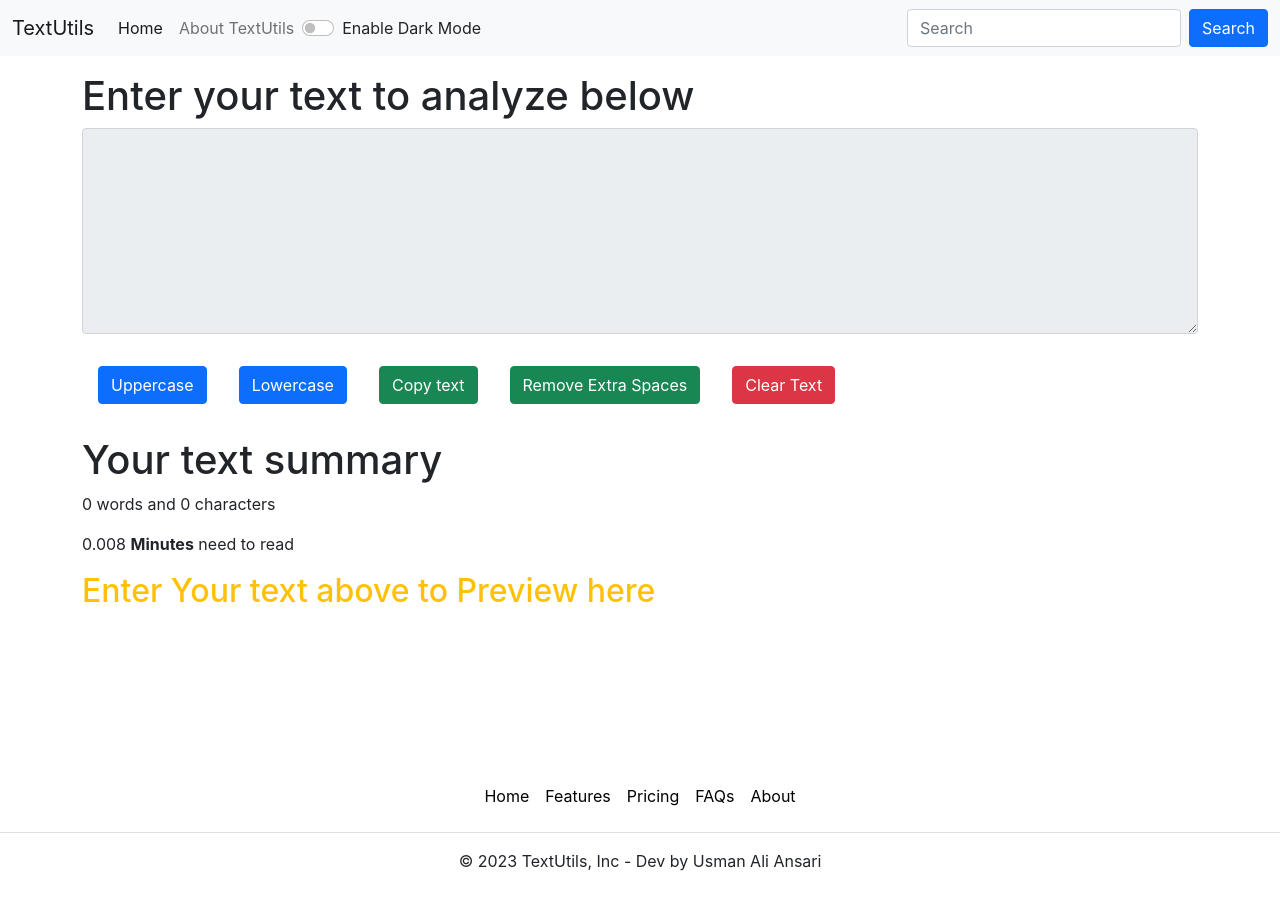
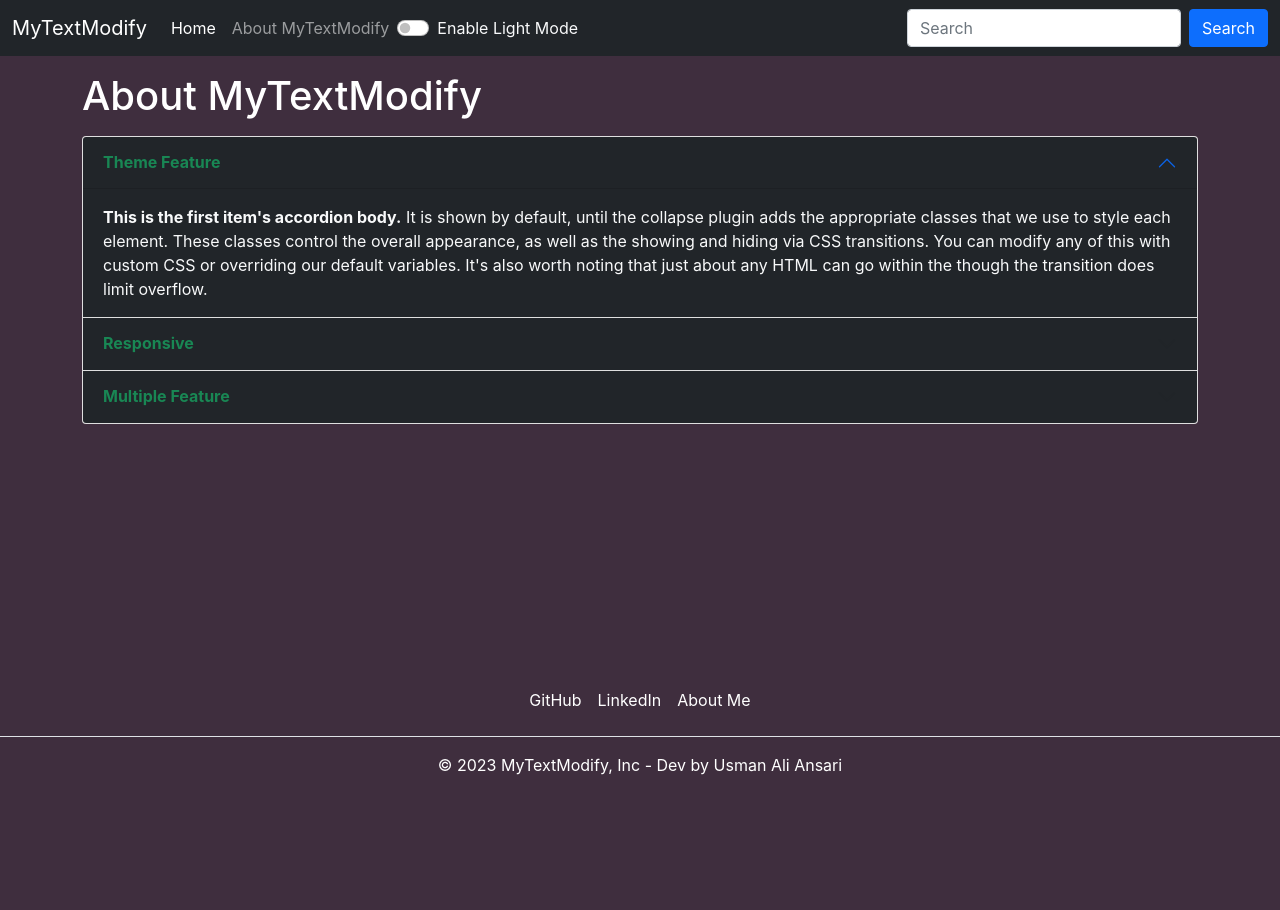
Before and after one commit to github-usman/web_dev, a React (Create React App) app in the folder ReactApps/textutils/: page /about in a window 1280 px wide. Shown: the top 910 px of the page. After the commit the page ends 800 px from the top, so only its background shows below. Built offline with nearby package versions, Linux system fonts and the light colour scheme.

Commit message:
Completed and deploy on the host sever and web name is = https://mytextmodify.netlify.app/

```diff
--- a/ReactApps/textutils/package.json
+++ b/ReactApps/textutils/package.json
@@ -10,6 +10,7 @@
     "react": "^18.2.0",
     "react-copy-to-clipboard": "^5.1.0",
     "react-dom": "^18.2.0",
+    "react-router-dom": "^6.14.2",
     "react-scripts": "5.0.1",
     "styled-components": "^6.0.5",
     "web-vitals": "^2.1.4"
--- a/ReactApps/textutils/public/index.html
+++ b/ReactApps/textutils/public/index.html
@@ -7,7 +7,7 @@
     <meta name="theme-color" content="#000000" />
     <meta
       name="description"
-      content="Web site created using create-react-app"
+      content="TextUtils is a utility which can be used to manipulate your text in the way you want, i.e. uppercase lowerase etc."
     />
     <link rel="apple-touch-icon" href="%PUBLIC_URL%/logo192.png" />
     <!--
@@ -32,7 +32,7 @@
       work correctly both with client-side routing and a non-root public URL.
       Learn how to configure a non-root public URL by running `npm run build`.
     -->
-    <title>TextUtils</title>
+    <title>MyTextModify Home</title>
   </head>
   <body>
     <noscript>You need to enable JavaScript to run this app.</noscript>
--- a/ReactApps/textutils/src/App.jsx
+++ b/ReactApps/textutils/src/App.jsx
@@ -1,14 +1,19 @@
 import Navbar from './component/Navbar';
 import React,{useState} from 'react';
 import TextForm from './component/TextForm';
-import Footer from './component/Footer';
 import Alert from './component/Alert';
-// import About from './component/About';
+import About from './component/About';
+import {
+  BrowserRouter,
+  Routes,
+  Route,
+} from "react-router-dom";
+
 
 
 function App() {
 
-  const [mode, setMode] = useState("Enable Dark Mode");
+  const [mode, setMode] = useState("Enable Light Mode");
   const [alert, setAlert] = useState(null);
 
   const showAlert =(message,type)=>{
@@ -21,11 +26,12 @@ function App() {
     }, 1500);
   }
 
-  // setTimeout(
-  //   showAlert,3000
-  // );
 
-
+// by default Dark mode
+     if(mode !== 'Enable Dark Mode'){
+     document.body.style.backgroundColor = '#3F2E3E';
+     document.body.style.color="white";
+    }
 
   const toggle =()=>{
     if(mode === "Enable Dark Mode"){
@@ -38,7 +44,7 @@ function App() {
       document.body.style.backgroundColor = '#3F2E3E';
      document.body.style.color="white";
       setMode('Enable Light Mode');
-      showAlert("Dark Activated","success ");
+      showAlert("Dark Mode Activated","success ");
     }else{
 
       setMode(
@@ -52,17 +58,23 @@ function App() {
       document.body.style.color="black";
 
       setMode('Enable Dark Mode');
-      showAlert("Light Activated","success ");
+      showAlert("Light Mode Activated","success ");
     }
   }
 
   return (
     <>
-     < Navbar mode={mode} toggle={toggle} logo="TextUtils" home="Home" about="About TextUtils"/>
+    {/*  exact is must for exact path */}
+     <BrowserRouter>
+     < Navbar mode={mode} toggle={toggle} logo="MyTextModify" home="Home" about="About MyTextModify"/>
      <Alert alert={alert}/>
-     <TextForm mode={mode} showAlert={showAlert} heading="Enter your text to analyze below"/>
-     {/* <About/> */}
-     <Footer mode={mode}/>
+      <Routes>
+          <Route exact path="/" element={<TextForm mode={mode} showAlert={showAlert} heading="Enter your text to analyze below"/>} />
+          <Route exact path="/about"  element={  <About mode={mode} logo="MyTextModify"/>} />
+
+      </Routes>
+
+    </BrowserRouter>
 
     </>
 
--- a/ReactApps/textutils/src/component/About.jsx
+++ b/ReactApps/textutils/src/component/About.jsx
@@ -1,49 +1,28 @@
-import React, { useState } from "react";
+import React from "react";
+import Footer from "./Footer";
+import './Footer';
 
-export default function About() {
 
-  const [myStyle, setMyStyle] = useState(
-    {
+export default function About(props) {
 
-    }
-  )
 
-  const [btnText, setBtnText] = useState('Enable Dark Mode')
-
-  const toggleStyle =()=>{
-    if(myStyle.color === 'white'){
-      setMyStyle({
-      color:'black',
-      backgroundColor:'white',
-
-    })
-    setBtnText('Enable Dark Mode')
-    }else{
-      setMyStyle({
-        color:'white',
-        backgroundColor:'black',
-        borderRadius:'8px'
-      })
-    setBtnText('Enable Light Mode')
-    }
-  }
   return (
     <>
-      <div className="container" style={myStyle}>
-        <h1 className="my-3">About Us</h1>
+      <div className={"container" } >
+        <h1 className="my-3">About {props.logo}</h1>
         <div className="accordion" id="accordionExample">
           <div className="accordion-item">
-            <h2 className="accordion-header" id="headingOne">
+            <h2 className="accordion-header " id="headingOne">
               <button
-                className="accordion-button"
+                className={`accordion-button ${props.mode==='Enable Dark Mode'?'bg-light text-dark':'bg-dark text-light'} `}
                 type="button"
                 data-bs-toggle="collapse"
                 data-bs-target="#collapseOne"
                 aria-expanded="true"
                 aria-controls="collapseOne"
-                style={myStyle}
+
               >
-                Accordion Item #1
+                <strong className="text-success">Theme Feature</strong>
               </button>
             </h2>
             <div
@@ -51,9 +30,9 @@ export default function About() {
               className="accordion-collapse collapse show"
               aria-labelledby="headingOne"
               data-bs-parent="#accordionExample"
-              style={myStyle}
+
             >
-              <div className="accordion-body">
+              <div className={`accordion-body ${props.mode==='Enable Dark Mode'?'bg-light text-dark':'bg-dark text-light'} `}>
                 <strong>This is the first item's accordion body.</strong> It is
                 shown by default, until the collapse plugin adds the appropriate
                 classes that we use to style each element. These classes control
@@ -69,15 +48,16 @@ export default function About() {
           <div className="accordion-item">
             <h2 className="accordion-header" id="headingTwo">
               <button
-                className="accordion-button collapsed"
+                className={`accordion-button ${props.mode==='Enable Dark Mode'?'bg-light text-dark':'bg-dark text-light'} collapsed`}
                 type="button"
                 data-bs-toggle="collapse"
                 data-bs-target="#collapseTwo"
                 aria-expanded="false"
                 aria-controls="collapseTwo"
-                style={myStyle}
+
               >
-                Accordion Item #2
+                <strong className="text-success">Responsive</strong>
+
               </button>
             </h2>
             <div
@@ -85,9 +65,9 @@ export default function About() {
               className="accordion-collapse collapse"
               aria-labelledby="headingTwo"
               data-bs-parent="#accordionExample"
-              style={myStyle}
+
             >
-              <div className="accordion-body">
+              <div className={`accordion-body ${props.mode==='Enable Dark Mode'?'bg-light text-dark':'bg-dark text-light'} `}>
                 <strong>This is the second item's accordion body.</strong> It is
                 hidden by default, until the collapse plugin adds the
                 appropriate classes that we use to style each element. These
@@ -103,15 +83,16 @@ export default function About() {
           <div className="accordion-item">
             <h2 className="accordion-header" id="headingThree">
               <button
-                className="accordion-button collapsed"
+                className={`accordion-button ${props.mode==='Enable Dark Mode'?'bg-light text-dark':'bg-dark text-light'}  collapsed`}
                 type="button"
                 data-bs-toggle="collapse"
                 data-bs-target="#collapseThree"
                 aria-expanded="false"
                 aria-controls="collapseThree"
-                style={myStyle}
+
               >
-                Accordion Item #3
+                <strong className="text-success">Multiple Feature</strong>
+
               </button>
             </h2>
             <div
@@ -119,9 +100,9 @@ export default function About() {
               className="accordion-collapse collapse"
               aria-labelledby="headingThree"
               data-bs-parent="#accordionExample"
-              style={myStyle}
+
             >
-              <div className="accordion-body">
+              <div className={`accordion-body ${props.mode==='Enable Dark Mode'?'bg-light text-dark':'bg-dark text-light'} `}>
                 <strong>This is the third item's accordion body.</strong> It is
                 hidden by default, until the collapse plugin adds the
                 appropriate classes that we use to style each element. These
@@ -135,11 +116,10 @@ export default function About() {
             </div>
           </div>
         </div>
-        <div className="container my-3 p-3">
-      <button onClick={toggleStyle} type="button" className="btn btn-primary">{btnText}</button>
       </div>
+      <div className="about_footer">
+      <Footer mode={props.mode}/>
       </div>
-
     </>
   );
 }
--- a/ReactApps/textutils/src/component/Footer.css
+++ b/ReactApps/textutils/src/component/Footer.css
@@ -1,7 +1,3 @@
-.body{
-    margin-top: 150px;
-    margin-bottom: 10px;
-}
 
 .body_footer_li_white{
 
@@ -14,3 +10,8 @@
     color: black;
 
 }
+
+
+.about_footer{
+    margin-top: 20%;
+}
--- a/ReactApps/textutils/src/component/Footer.jsx
+++ b/ReactApps/textutils/src/component/Footer.jsx
@@ -4,37 +4,28 @@ import './Footer.css';
 export default function Footer(props) {
   return (
     <>
-      <div className="body ">
-        <footer className="py-3 my-4 ">
+      <div className="body_footer ">
+        <footer className="box_footer">
           <ul className="nav justify-content-center border-bottom pb-3 mb-3 ">
             <li className="nav-item">
-              <a href="/" className={`nav-link px-2 ${ props.mode==='Enable Dark Mode'?'body_footer_li_black':'body_footer_li_white'} `}>
-                Home
+              <a href="https://github.com/github-usman" target="_blank" rel="noreferrer"className={`nav-link px-2 ${ props.mode==='Enable Dark Mode'?'body_footer_li_black':'body_footer_li_white'} `}>
+                GitHub
               </a>
             </li>
             <li className="nav-item">
-              <a href="/" className={`nav-link px-2 ${ props.mode==='Enable Dark Mode'?'body_footer_li_black':'body_footer_li_white'} `}>
-                Features
+              <a href="https://www.linkedin.com/in/u-s-m-a-n/" target="_blank" rel="noreferrer" className={`nav-link px-2 ${ props.mode==='Enable Dark Mode'?'body_footer_li_black':'body_footer_li_white'} `}>
+                LinkedIn
               </a>
             </li>
+
             <li className="nav-item">
-              <a href="/" className={`nav-link px-2 ${ props.mode==='Enable Dark Mode'?'body_footer_li_black':'body_footer_li_white'} `}>
-                Pricing
-              </a>
-            </li>
-            <li className="nav-item">
-              <a href="/" className={`nav-link px-2 ${ props.mode==='Enable Dark Mode'?'body_footer_li_black':'body_footer_li_white'} `}>
-                FAQs
-              </a>
-            </li>
-            <li className="nav-item">
-              <a href="/" className={`nav-link px-2 ${ props.mode==='Enable Dark Mode'?'body_footer_li_black':'body_footer_li_white'} `}>
-                About
+              <a href="https://www.linkedin.com/in/u-s-m-a-n/" target="_blank" rel="noreferrer" className={`nav-link px-2 ${ props.mode==='Enable Dark Mode'?'body_footer_li_black':'body_footer_li_white'} `}>
+                About Me
               </a>
             </li>
           </ul>
           <p className="text-center">
-            © {new Date().getFullYear()} TextUtils, Inc - Dev by Usman Ali
+            © {new Date().getFullYear()} MyTextModify, Inc - Dev by Usman Ali
             Ansari
           </p>
         </footer>
--- a/ReactApps/textutils/src/component/Navbar.jsx
+++ b/ReactApps/textutils/src/component/Navbar.jsx
@@ -1,6 +1,6 @@
 import React from "react";
 import PropTypes from "prop-types";
-
+import { Link } from "react-router-dom";
 
 export default function Navbar(props) {
 
@@ -10,9 +10,9 @@ export default function Navbar(props) {
     <>
       <nav className={`navbar navbar-expand-lg navbar-${(props.mode === 'Enable Dark Mode'?'light':'dark')} bg-${(props.mode === 'Enable Dark Mode'?'light':'dark')}`}>
         <div className="container-fluid">
-          <a className="navbar-brand" href="/">
+          <Link className="navbar-brand" to="/">
             {props.logo}
-          </a>
+          </Link>
           <button
             className="navbar-toggler"
             type="button"
@@ -28,14 +28,14 @@ export default function Navbar(props) {
           <div className="collapse navbar-collapse" id="navbarSupportedContent">
             <ul className="navbar-nav me-auto mb-2 mb-lg-0">
               <li className="nav-item">
-                <a className="nav-link active" aria-current="page" href="/">
+                <Link className="nav-link active" aria-current="page" to="/">
                   {props.home}
-                </a>
+                </Link>
               </li>
               <li className="nav-item">
-                <a className="nav-link" href="/">
+                <Link className="nav-link" to="/about">
                   {props.about}
-                </a>
+                </Link>
               </li>
 
               {/* dark mode  */}
--- a/ReactApps/textutils/src/component/TextForm.css
+++ b/ReactApps/textutils/src/component/TextForm.css
@@ -1,5 +1,10 @@
 
-
+.text_footer{
+    display: flex;
+    justify-content: center;
+    margin-top: 10%;
+    bottom: 0px;
+}
 .textarea_bg_dark{
     background-color: #15202B !important;
     color: rgb(182, 182, 163) !important;
--- a/ReactApps/textutils/src/component/TextForm.jsx
+++ b/ReactApps/textutils/src/component/TextForm.jsx
@@ -1,6 +1,7 @@
 import React, { useState } from "react";
 import copy from "copy-to-clipboard";
 import './TextForm.css';
+import Footer from "./Footer";
 
 export default function TextForm(props) {
   const [text, setText] = useState("");
@@ -100,6 +101,10 @@ export default function TextForm(props) {
         <h2 className="text-warning">{text.length>0?'Preview':'Enter Your text above to Preview here'}</h2>
         <p>{text}</p>
       </div>
+
+       <div className="text_footer">
+      <Footer mode={props.mode}/>
+      </div>
     </>
   );
 }
```
Also changed, not shown: 1 other file (tests, documents, lock files or other folders).
